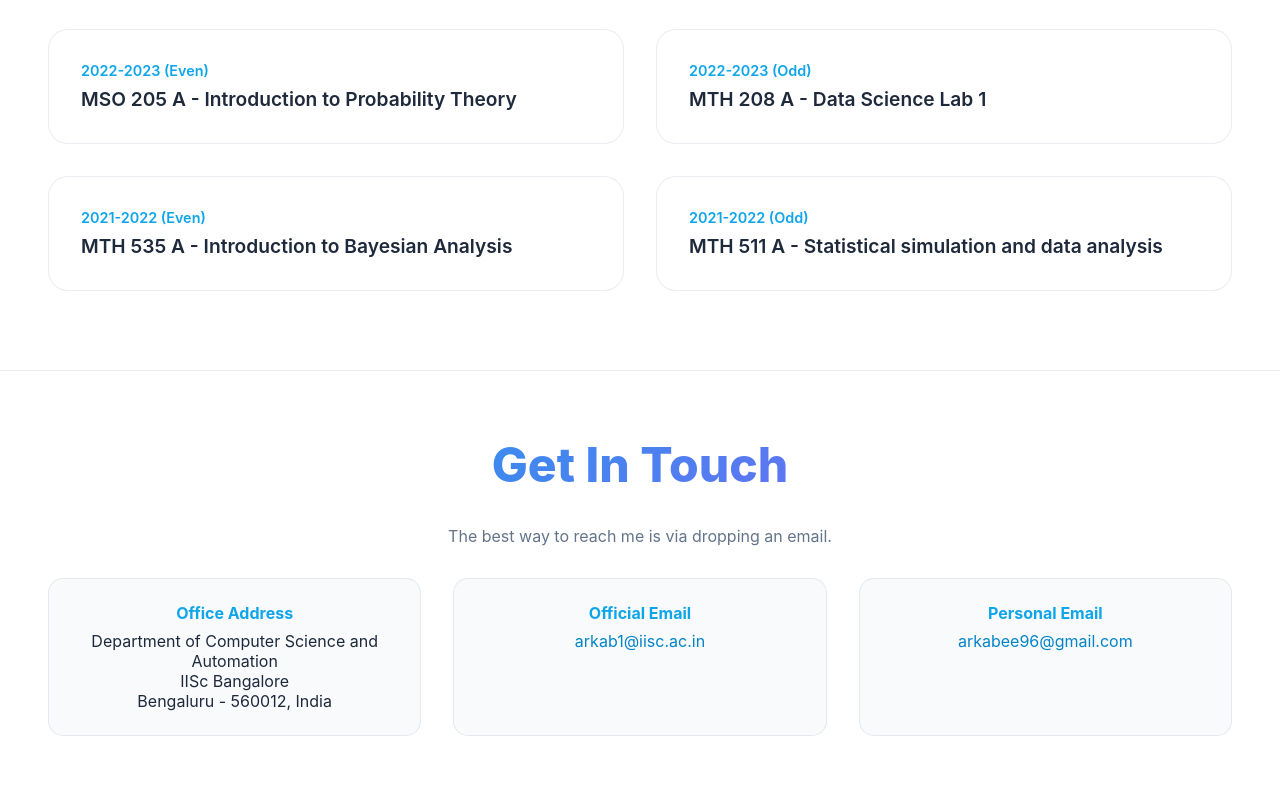
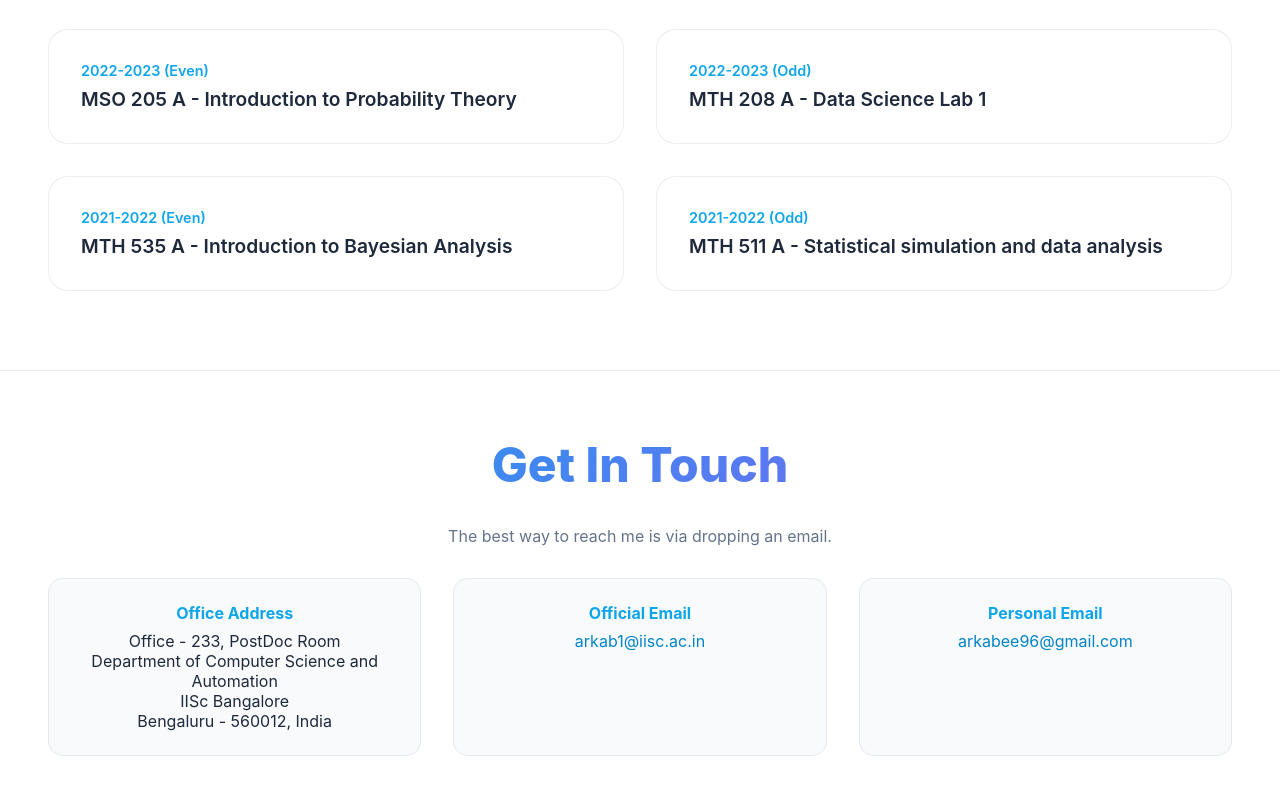
Before and after one commit to Arkagit/Arkagit.github.io, a plain HTML site: page index.html in a window 1280 px wide. Shown: the part 2160-2954 px from the top of the page. Drawn offline with Linux system fonts and the light colour scheme.

Commit message:
update
update

```diff
--- a/index.html
+++ b/index.html
@@ -849,7 +849,7 @@
             <div class="contact-grid">
                 <div class="contact-item">
                     <strong>Office Address</strong>
-                    <p>Department of Computer Science and Automation<br>IISc Bangalore<br>Bengaluru - 560012, India</p>
+                    <p>Office - 233, PostDoc Room<br>Department of Computer Science and Automation<br>IISc Bangalore<br>Bengaluru - 560012, India</p>
                 </div>
                 <div class="contact-item">
                     <strong>Official Email</strong>
```
Also changed, not shown: 1 other file.
